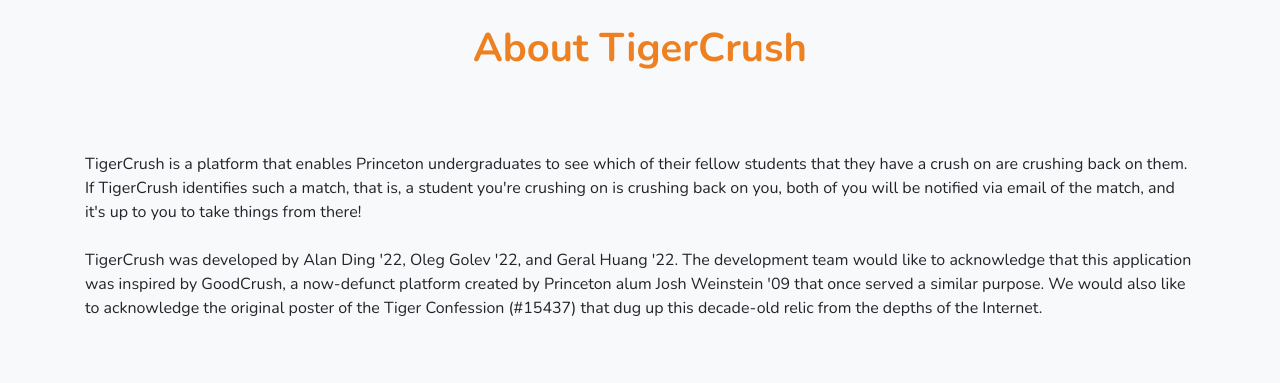
After one commit to alanjding/TigerCrush, a Flask app: template templates/about.html in a window 1280 px wide. The commit adds this page. Shown: the top 383 px of the page. Run offline with Flask 2, Linux system fonts and the light colour scheme; the template is opened without the code that fills it, so the values that code supplies are empty; parts of the project's set-up code (start-up, migrations or seed data) failed here and were passed over; some libraries are stand-ins or nearby versions.

Commit message:
navbar about and faq links work now

```diff
--- a/app.py
+++ b/app.py
@@ -44,6 +44,20 @@
 
 # -----------------------------------------------------------------------
 
+@app.route('/faq')
+def index():
+    html = render_template("faq.html")
+    return make_response(html)
+
+# -----------------------------------------------------------------------
+
+@app.route('/about')
+def index():
+    html = render_template("about.html")
+    return make_response(html)
+
+# -----------------------------------------------------------------------
+
 # helper endpoint that returns formatted Tigerbook data
 @app.route('/studentInfo')
 def studentInfo():
--- /dev/null
+++ b/templates/about.html
@@ -0,0 +1,34 @@
+<!DOCTYPE html>
+<html>
+
+<head>
+  <title>TigerCrush - FAQ</title>
+  <meta charset="utf-8">
+  <meta name="viewport" content="width=device-width, initial-scale=1">
+  <link rel="stylesheet" href="https://cdnjs.cloudflare.com/ajax/libs/font-awesome/4.7.0/css/font-awesome.min.css" type="text/css">
+  <link rel="stylesheet" href="../static/theme.css">
+</head>
+
+<body class="bg-light"> {# {% include 'nav.html' %} #}
+  <!--------------------------------------------------------------------------->
+  <div class="text-center py-4">
+    <div class="container">
+      <div class="row">
+        <div class="col-md-12" style="">
+          <h1 class="text-primary"><b>About TigerCrush</b></h1>
+        </div>
+      </div>
+    </div>
+  </div>
+  <div class="py-5">
+    <div class="container">
+      <div class="row">
+        <div class="col-md-12">
+          <p>TigerCrush is a platform that enables Princeton undergraduates to see which of their fellow students that they have a crush on are crushing back on them. If TigerCrush identifies such a match, that is, a student you're crushing on is crushing back on you, both of you will be notified via email of the match, and it's up to you to take things from there!<br><br>TigerCrush was developed by Alan Ding '22, Oleg Golev '22, and Geral Huang '22. The development team would like to acknowledge that this application was inspired by GoodCrush, a now-defunct platform created by Princeton alum Josh Weinstein '09 that once served a similar purpose. We would also like to acknowledge the original poster of the Tiger Confession (#15437) that dug up this decade-old relic from the depths of the Internet.</p>
+        </div>
+      </div>
+    </div>
+  </div>
+</body>
+
+</html>
--- a/templates/nav.html
+++ b/templates/nav.html
@@ -9,8 +9,8 @@
     </button>
     <div class="collapse navbar-collapse" id="navbar16">
       <ul class="navbar-nav ml-auto">
-        <li class="nav-item"> <a class="nav-link" href="#">About</a> </li>
-        <li class="nav-item"> <a class="nav-link" href="#">FAQ</a> </li>
+        <li class="nav-item"> <a class="nav-link" href="/about">About</a> </li>
+        <li class="nav-item"> <a class="nav-link" href="/faq">FAQ</a> </li>
       </ul>
     </div>
   </div>
```
Also changed, not shown: templates/index.html (+0 -13 lines).
